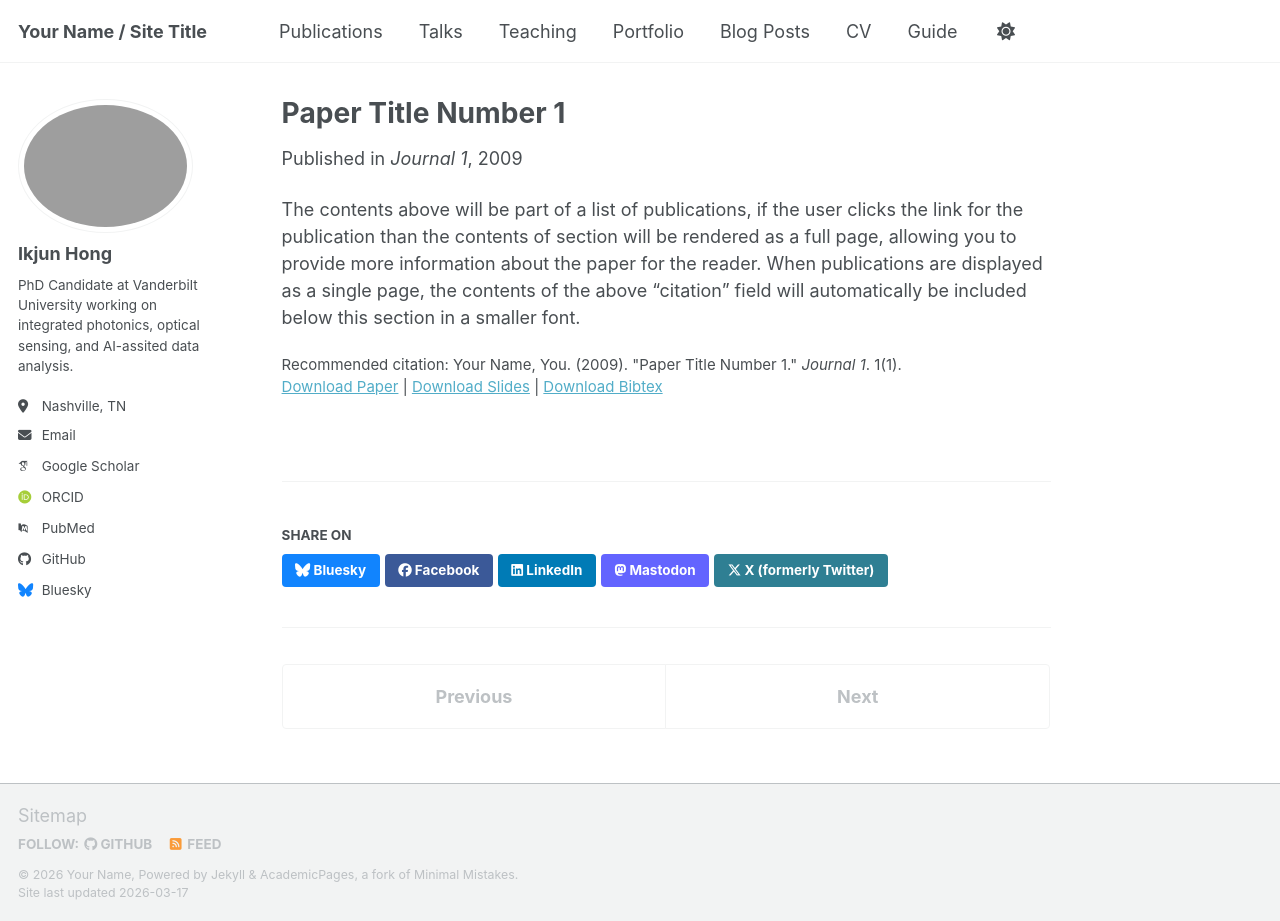
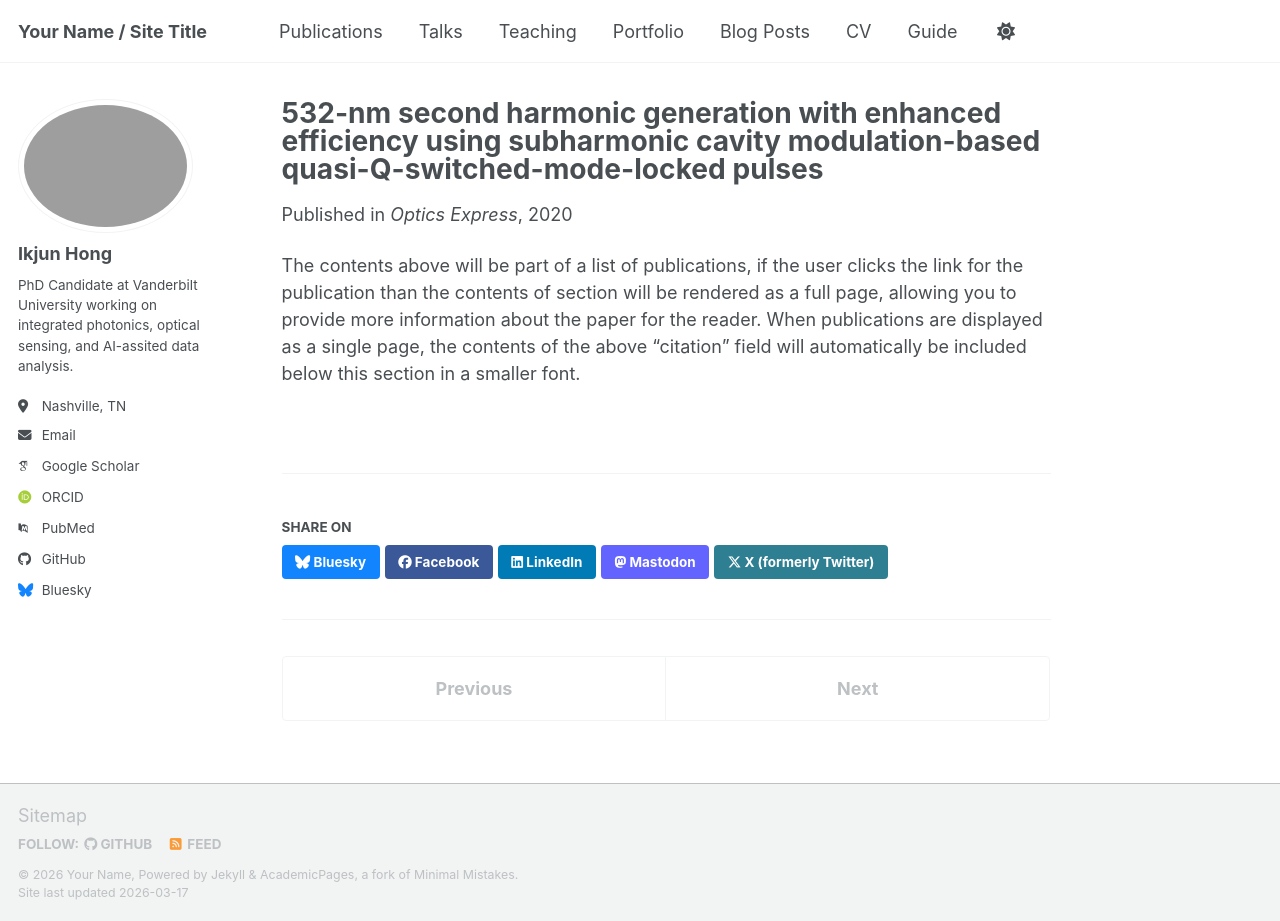
Before and after one commit to IkjunHong-beep/ikjunhong-beep.github.io, a Jekyll site: the page built from _publications/2009-10-01-paper-title-number-1.md, in a window 1280 px wide and 921 px high. Built offline with Jekyll 4.4.1, drawn with Linux system fonts in a browser that asks for light colours; some web fonts are replaced; a script bundle is joined from its source files by our own code; library files that are not in the unit come from our copies.

Commit message:
Update 2009-10-01-paper-title-number-1.md

```diff
--- a/_publications/2009-10-01-paper-title-number-1.md
+++ b/_publications/2009-10-01-paper-title-number-1.md
@@ -1,14 +1,14 @@
 ---
-title: "Paper Title Number 1"
+title: "532-nm second harmonic generation with enhanced efficiency using subharmonic cavity modulation-based quasi-Q-switched-mode-locked pulses"
 collection: publications
 category: manuscripts
 permalink: /publication/2009-10-01-paper-title-number-1
-excerpt: 'This paper is about the number 1. The number 2 is left for future work.'
-date: 2009-10-01
-venue: 'Journal 1'
-slidesurl: 'https://academicpages.github.io/files/slides1.pdf'
-paperurl: 'https://academicpages.github.io/files/paper1.pdf'
-bibtexurl: 'https://academicpages.github.io/files/bibtex1.bib'
-citation: 'Your Name, You. (2009). &quot;Paper Title Number 1.&quot; <i>Journal 1</i>. 1(1).'
+excerpt: 'In this paper, we demonstrate enhanced second-harmonic generation using picosecond laser pulses in a fiber cavity with AOM modulation.'
+date: 2020-08-12
+venue: 'Optics Express'
+#slidesurl: 'https://academicpages.github.io/files/slides1.pdf'
+#paperurl: 'https://academicpages.github.io/files/paper1.pdf'
+#bibtexurl: 'https://academicpages.github.io/files/bibtex1.bib'
+#citation: 'Your Name, You. (2009). &quot;Paper Title Number 1.&quot; <i>Journal 1</i>. 1(1).'
 ---
 The contents above will be part of a list of publications, if the user clicks the link for the publication than the contents of section will be rendered as a full page, allowing you to provide more information about the paper for the reader. When publications are displayed as a single page, the contents of the above "citation" field will automatically be included below this section in a smaller font.
```
